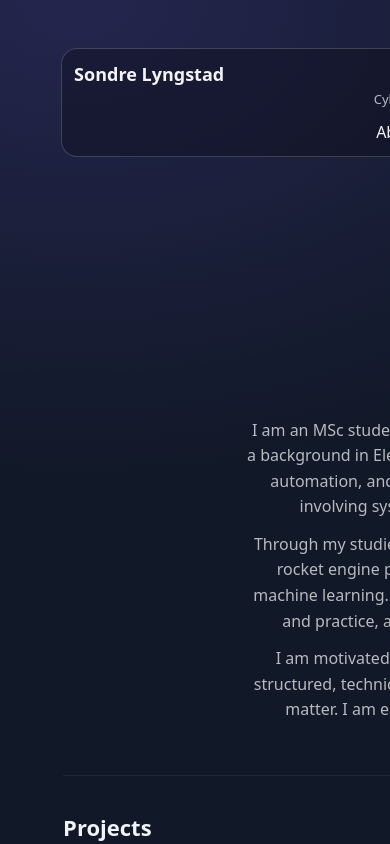
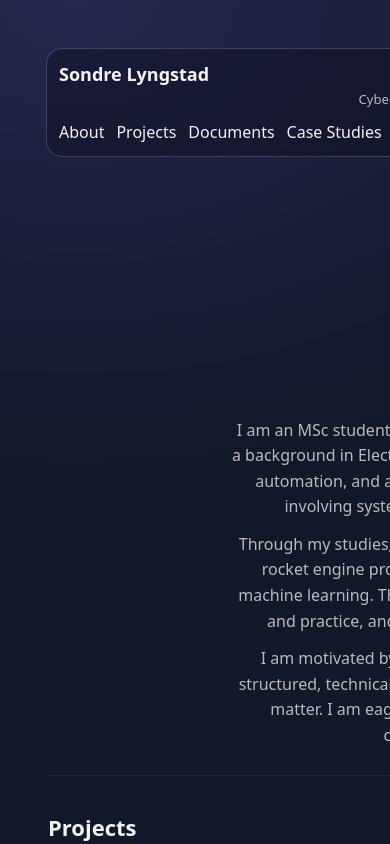
Before and after one commit to solyn00/sondre-portfolio, a Vue app: page / in a window 390 px wide. Shown: the top 844 px of the page. Built offline with nearby package versions, Linux system fonts and the light colour scheme.

Commit message:
fix iphone view

```diff
--- a/index.html
+++ b/index.html
@@ -4,7 +4,6 @@
     <meta charset="UTF-8" />
     <link rel="icon" type="image/svg+xml" href="/vite.svg" />
     <meta name="viewport" content="width=device-width, initial-scale=1, viewport-fit=cover" />
-/>
     <title>my-portfolio</title>
   </head>
   <body>
--- a/src/App.vue
+++ b/src/App.vue
@@ -429,9 +429,6 @@ onBeforeUnmount(() => {
 .header,
 .brand,
 .headerRight,
-
-
-
 .brand .title {
   overflow-wrap: anywhere;
 }
@@ -806,6 +803,13 @@ h3 { margin: 0 0 10px; font-size: 16px; }
   text-align: center;
 }
 
+.nav {
+  display: flex;
+  gap: 12px;
+  flex-wrap: wrap;
+  min-width: 0;
+}
+
 .btn:hover { text-decoration: none; border-color: rgba(255,255,255,0.22); }
 .profileImageWrapper {
   display: flex;
--- a/src/data/portfolio.js
+++ b/src/data/portfolio.js
@@ -102,7 +102,7 @@ export const projects = [
        images : [
     import.meta.env.BASE_URL + "images/DAT550/confusion_matrix_rnn.png",
     import.meta.env.BASE_URL + "images/DAT550/FFNN_illustrasjon.png",
-    import.meta.env.BASE_URL + "images/DAT550/RNN-illustrasjon.jpg",
+    import.meta.env.BASE_URL + "images/DAT550/RNN-illustration.jpg",
       ],
     },
 
```
